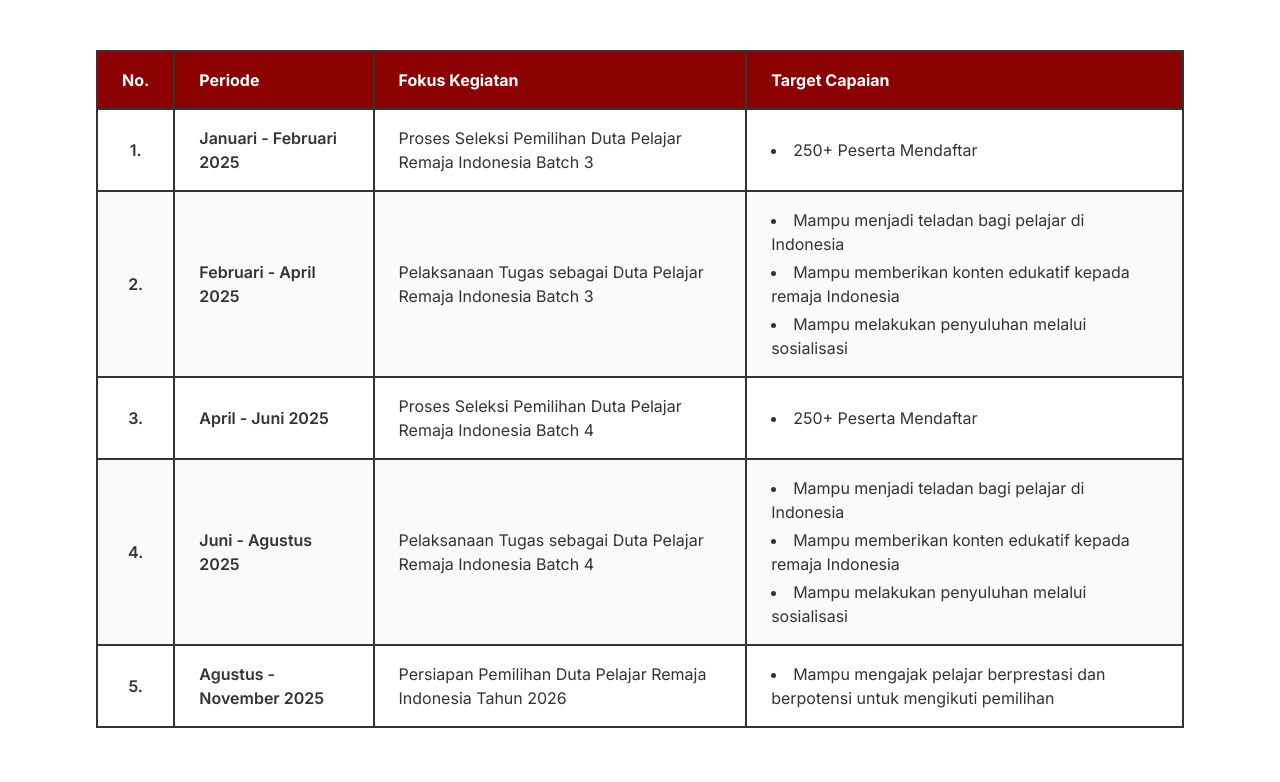
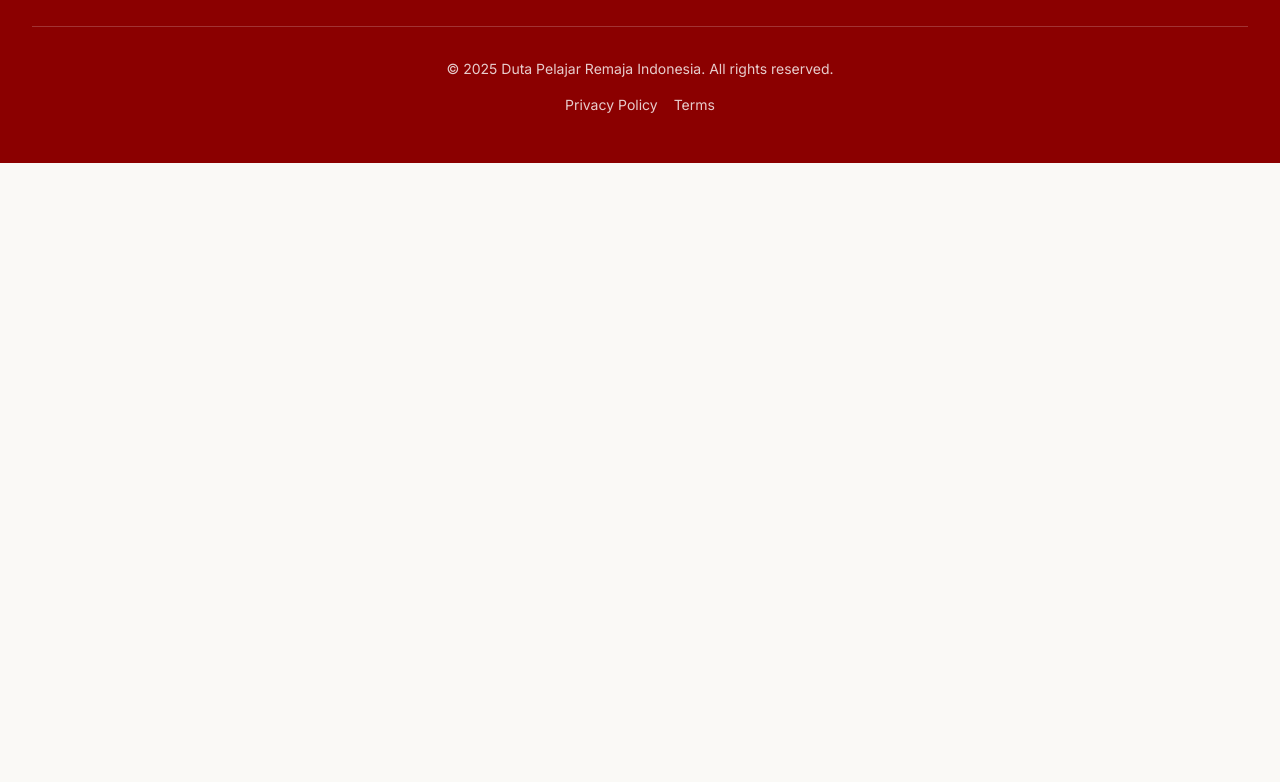
Before and after one commit to DrRhea/xera-dutapelajar, a Next.js app: page /timeline in a window 1280 px wide. Shown: the part 2878-3660 px from the top of the page. After the commit the page ends 3041 px from the top, so only its background shows below. Built offline with nearby package versions, Linux system fonts and the light colour scheme.

Commit message:
Hapus section tabel duplikat di halaman timeline

```diff
--- a/app/timeline/page.tsx
+++ b/app/timeline/page.tsx
@@ -223,99 +223,6 @@
         </div>
       </section>
 
-      {/* Timeline Table Section */}
-      <section className="py-20 bg-white">
-        <div className="max-w-6xl mx-auto px-4 sm:px-6 lg:px-8">
-          <div className="text-center mb-12">
-            <h2 className="text-4xl md:text-5xl font-bold text-tinkerbell-text mb-4">
-              TIMELINE PELAKSANAAN PROGRAM 2025/2026
-            </h2>
-            <p className="text-lg text-tinkerbell-textSecondary max-w-3xl mx-auto">
-              Rincian lengkap periode, fokus kegiatan, dan target capaian program
-            </p>
-          </div>
-
-          {/* Table */}
-          <div className="overflow-x-auto">
-            <table className="w-full border-collapse border-2 border-tinkerbell-text">
-              <thead>
-                <tr className="bg-tinkerbell-secondary">
-                  <th className="border-2 border-tinkerbell-text px-6 py-4 text-left font-bold text-white">No.</th>
-                  <th className="border-2 border-tinkerbell-text px-6 py-4 text-left font-bold text-white">Periode</th>
-                  <th className="border-2 border-tinkerbell-text px-6 py-4 text-left font-bold text-white">Fokus Kegiatan</th>
-                  <th className="border-2 border-tinkerbell-text px-6 py-4 text-left font-bold text-white">Target Capaian</th>
-                </tr>
-              </thead>
-              <tbody>
-                <tr className="bg-white hover:bg-gray-50 transition">
-                  <td className="border-2 border-tinkerbell-text px-6 py-4 text-tinkerbell-text font-semibold text-center">1.</td>
-                  <td className="border-2 border-tinkerbell-text px-6 py-4 text-tinkerbell-text font-semibold">Januari - Februari 2025</td>
-                  <td className="border-2 border-tinkerbell-text px-6 py-4 text-tinkerbell-text">
-                    Proses Seleksi Pemilihan Duta Pelajar Remaja Indonesia Batch 3
-                  </td>
-                  <td className="border-2 border-tinkerbell-text px-6 py-4 text-tinkerbell-text">
-                    <ul className="list-disc list-inside space-y-1">
-                      <li>250+ Peserta Mendaftar</li>
-                    </ul>
-                  </td>
-                </tr>
-                <tr className="bg-gray-50 hover:bg-gray-100 transition">
-                  <td className="border-2 border-tinkerbell-text px-6 py-4 text-tinkerbell-text font-semibold text-center">2.</td>
-                  <td className="border-2 border-tinkerbell-text px-6 py-4 text-tinkerbell-text font-semibold">Februari - April 2025</td>
-                  <td className="border-2 border-tinkerbell-text px-6 py-4 text-tinkerbell-text">
-                    Pelaksanaan Tugas sebagai Duta Pelajar Remaja Indonesia Batch 3
-                  </td>
-                  <td className="border-2 border-tinkerbell-text px-6 py-4 text-tinkerbell-text">
-                    <ul className="list-disc list-inside space-y-1">
-                      <li>Mampu menjadi teladan bagi pelajar di Indonesia</li>
-                      <li>Mampu memberikan konten edukatif kepada remaja Indonesia</li>
-                      <li>Mampu melakukan penyuluhan melalui sosialisasi</li>
-                    </ul>
-                  </td>
-                </tr>
-                <tr className="bg-white hover:bg-gray-50 transition">
-                  <td className="border-2 border-tinkerbell-text px-6 py-4 text-tinkerbell-text font-semibold text-center">3.</td>
-                  <td className="border-2 border-tinkerbell-text px-6 py-4 text-tinkerbell-text font-semibold">April - Juni 2025</td>
-                  <td className="border-2 border-tinkerbell-text px-6 py-4 text-tinkerbell-text">
-                    Proses Seleksi Pemilihan Duta Pelajar Remaja Indonesia Batch 4
-                  </td>
-                  <td className="border-2 border-tinkerbell-text px-6 py-4 text-tinkerbell-text">
-                    <ul className="list-disc list-inside space-y-1">
-                      <li>250+ Peserta Mendaftar</li>
-                    </ul>
-                  </td>
-                </tr>
-                <tr className="bg-gray-50 hover:bg-gray-100 transition">
-                  <td className="border-2 border-tinkerbell-text px-6 py-4 text-tinkerbell-text font-semibold text-center">4.</td>
-                  <td className="border-2 border-tinkerbell-text px-6 py-4 text-tinkerbell-text font-semibold">Juni - Agustus 2025</td>
-                  <td className="border-2 border-tinkerbell-text px-6 py-4 text-tinkerbell-text">
-                    Pelaksanaan Tugas sebagai Duta Pelajar Remaja Indonesia Batch 4
-                  </td>
-                  <td className="border-2 border-tinkerbell-text px-6 py-4 text-tinkerbell-text">
-                    <ul className="list-disc list-inside space-y-1">
-                      <li>Mampu menjadi teladan bagi pelajar di Indonesia</li>
-                      <li>Mampu memberikan konten edukatif kepada remaja Indonesia</li>
-                      <li>Mampu melakukan penyuluhan melalui sosialisasi</li>
-                    </ul>
-                  </td>
-                </tr>
-                <tr className="bg-white hover:bg-gray-50 transition">
-                  <td className="border-2 border-tinkerbell-text px-6 py-4 text-tinkerbell-text font-semibold text-center">5.</td>
-                  <td className="border-2 border-tinkerbell-text px-6 py-4 text-tinkerbell-text font-semibold">Agustus - November 2025</td>
-                  <td className="border-2 border-tinkerbell-text px-6 py-4 text-tinkerbell-text">
-                    Persiapan Pemilihan Duta Pelajar Remaja Indonesia Tahun 2026
-                  </td>
-                  <td className="border-2 border-tinkerbell-text px-6 py-4 text-tinkerbell-text">
-                    <ul className="list-disc list-inside space-y-1">
-                      <li>Mampu mengajak pelajar berprestasi dan berpotensi untuk mengikuti pemilihan</li>
-                    </ul>
-                  </td>
-                </tr>
-              </tbody>
-            </table>
-          </div>
-        </div>
-      </section>
 
       {/* Footer */}
       <footer className="bg-tinkerbell-secondary py-12 text-white">
```
